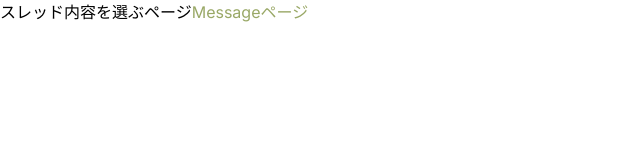
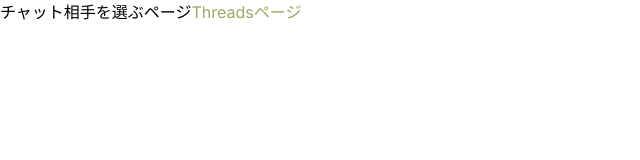
Before and after one commit to prapro-ou/castella-frontend, a Next.js app: page /talks/1/threads in a window 1280 px wide. Shown: the top 160 px of the page, without its empty margins (0-640 px from the left). Built offline with nearby package versions, Linux system fonts and the light colour scheme.

Commit message:
ごちゃごちゃになってます

```diff
--- a/app/page.js
+++ b/app/page.js
@@ -1,7 +1,8 @@
+'use client';
+
 export default function Home() {
   return (
     <main>
-      <h2 class="text-blue-500">Hello World!!</h2>
       <p>
         LAページ
         <a href='/login' className='text-primary'>
--- a/app/talks/[talk_id]/threads/[thread_id]/messages/page.js
+++ /dev/null
@@ -1,7 +0,0 @@
-export default function Threads() {
-  return (
-    <main>
-      <p>メッセージ内容</p>
-    </main>
-  );
-}
--- a/app/talks/[talk_id]/threads/page.js
+++ /dev/null
@@ -1,12 +0,0 @@
-export default function Threads() {
-  return (
-    <main>
-      <p>
-        スレッド内容を選ぶページ
-        <a href='/talks/1/threads/1/messages' className='text-primary'>
-          Messageページ
-        </a>
-      </p>
-    </main>
-  );
-}
```
Also changed, not shown: app/talks/[[...slugs]]/page.js (renamed from app/talks/page.js).
